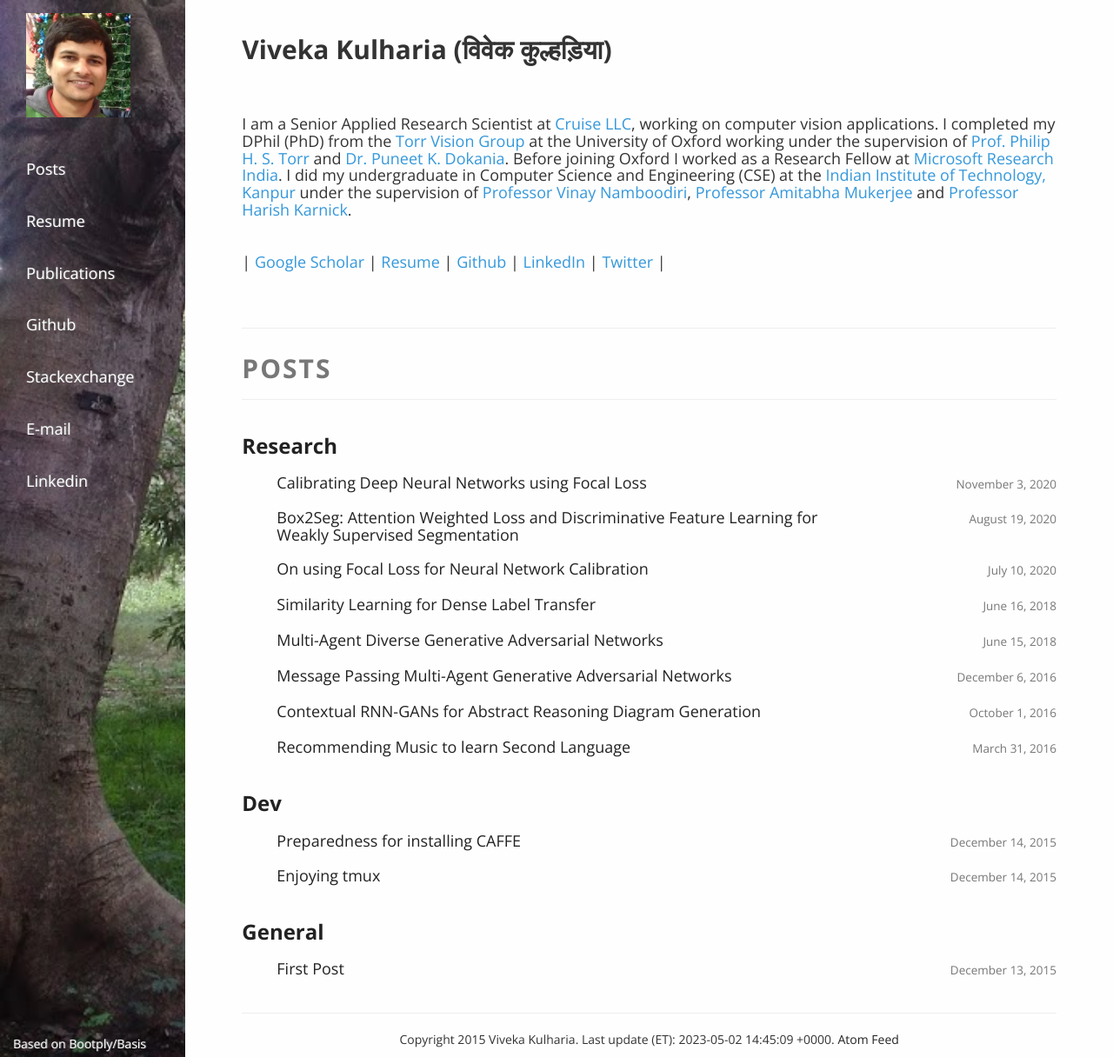
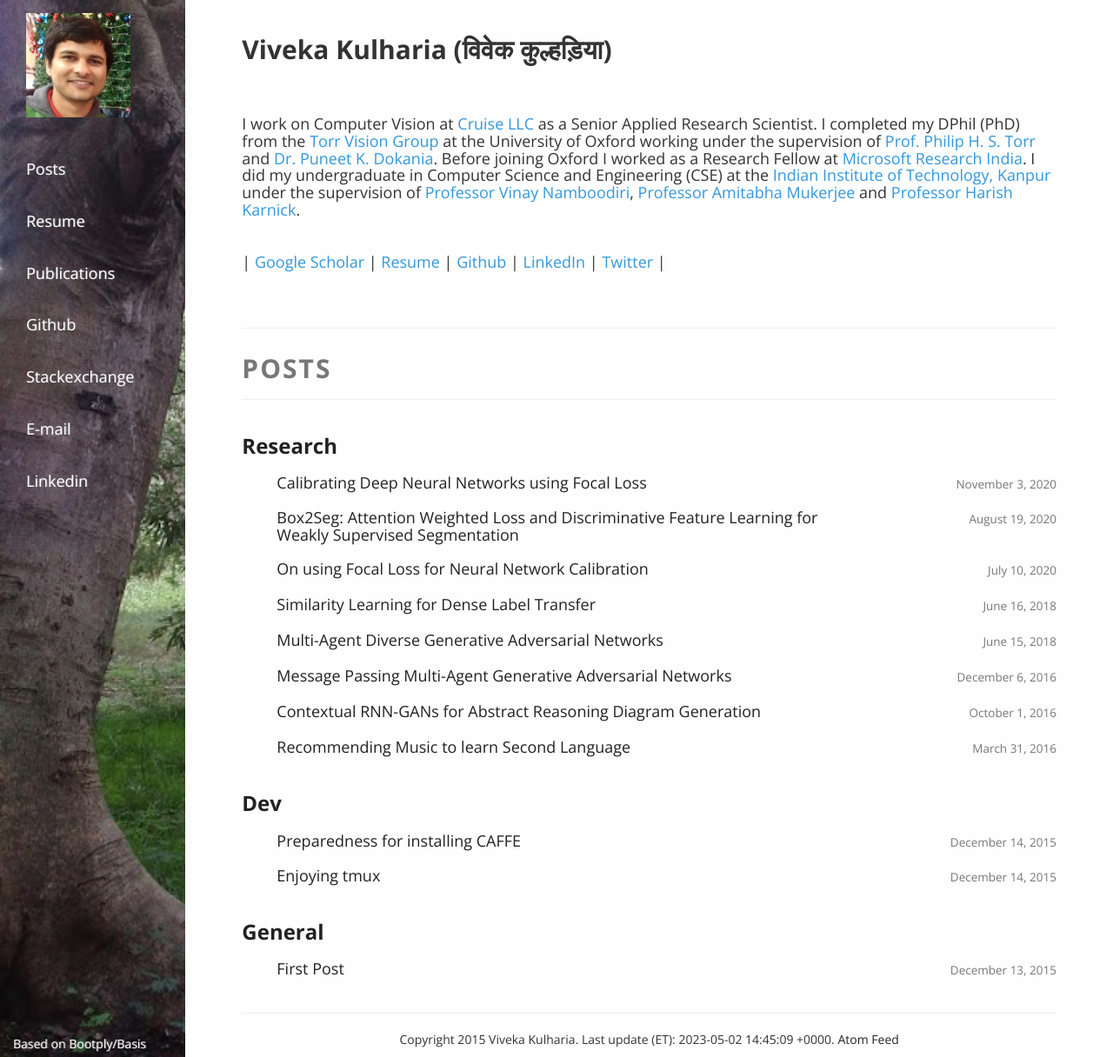
Before and after one commit to vivkul/vivkul.github.io, a Jekyll site: the page built from index.md, in a window 1280 px wide. Shown: the whole page at 87% size. Built offline with Jekyll 4.4.1, drawn with Linux system fonts in a browser that asks for light colours; nearby versions of some CDN libraries; our own code applies the rules of GitHub Pages for plain Markdown files.

Commit message:
Update index.md

```diff
--- a/index.md
+++ b/index.md
@@ -6,7 +6,7 @@ layout: base
 
 <br/><br/>
 
-#### I am a Senior Applied Research Scientist at [<font color="#3498DB">Cruise LLC</font>](https://getcruise.com){:target="_blank"}, working on computer vision applications. I completed my DPhil (PhD) from the [<font color="#3498DB">Torr Vision Group</font>](http://www.robots.ox.ac.uk/~tvg/){:target="_blank"} at the University of Oxford working under the supervision of [<font color="#3498DB">Prof. Philip H. S. Torr</font>](http://www.robots.ox.ac.uk/~phst/){:target="_blank"} and [<font color="#3498DB">Dr. Puneet K. Dokania</font>](https://puneetkdokania.github.io/){:target="_blank"}. Before joining Oxford I worked as a Research Fellow at [<font color="#3498DB">Microsoft Research India</font>](https://www.microsoft.com/en-us/research/lab/microsoft-research-india/){:target="_blank"}. I did my undergraduate in Computer Science and Engineering (CSE) at the [<font color="#3498DB">Indian Institute of Technology, Kanpur</font>](http://www.cse.iitk.ac.in/){:target="_blank"} under the supervision of [<font color="#3498DB">Professor Vinay Namboodiri</font>](http://www.cse.iitk.ac.in/users/vinaypn/){:target="_blank"}, [<font color="#3498DB">Professor Amitabha Mukerjee</font>](http://www.cse.iitk.ac.in/users/amit/){:target="_blank"} and [<font color="#3498DB">Professor Harish Karnick</font>](http://www.iitk.ac.in/new/dr-harish-karnick){:target="_blank"}.
+#### I work on Computer Vision at [<font color="#3498DB">Cruise LLC</font>](https://getcruise.com){:target="_blank"} as a Senior Applied Research Scientist. I completed my DPhil (PhD) from the [<font color="#3498DB">Torr Vision Group</font>](http://www.robots.ox.ac.uk/~tvg/){:target="_blank"} at the University of Oxford working under the supervision of [<font color="#3498DB">Prof. Philip H. S. Torr</font>](http://www.robots.ox.ac.uk/~phst/){:target="_blank"} and [<font color="#3498DB">Dr. Puneet K. Dokania</font>](https://puneetkdokania.github.io/){:target="_blank"}. Before joining Oxford I worked as a Research Fellow at [<font color="#3498DB">Microsoft Research India</font>](https://www.microsoft.com/en-us/research/lab/microsoft-research-india/){:target="_blank"}. I did my undergraduate in Computer Science and Engineering (CSE) at the [<font color="#3498DB">Indian Institute of Technology, Kanpur</font>](http://www.cse.iitk.ac.in/){:target="_blank"} under the supervision of [<font color="#3498DB">Professor Vinay Namboodiri</font>](http://www.cse.iitk.ac.in/users/vinaypn/){:target="_blank"}, [<font color="#3498DB">Professor Amitabha Mukerjee</font>](http://www.cse.iitk.ac.in/users/amit/){:target="_blank"} and [<font color="#3498DB">Professor Harish Karnick</font>](http://www.iitk.ac.in/new/dr-harish-karnick){:target="_blank"}.
 
 <br />
 
```
